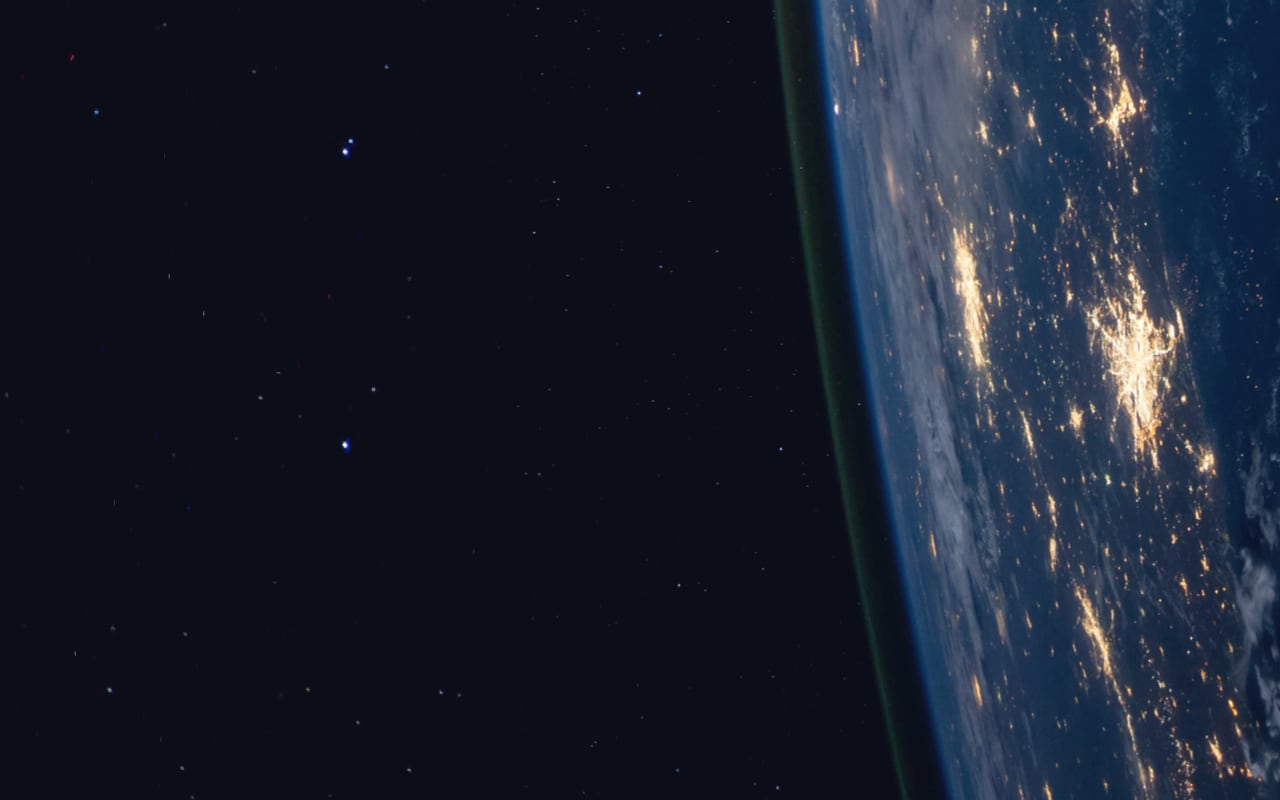
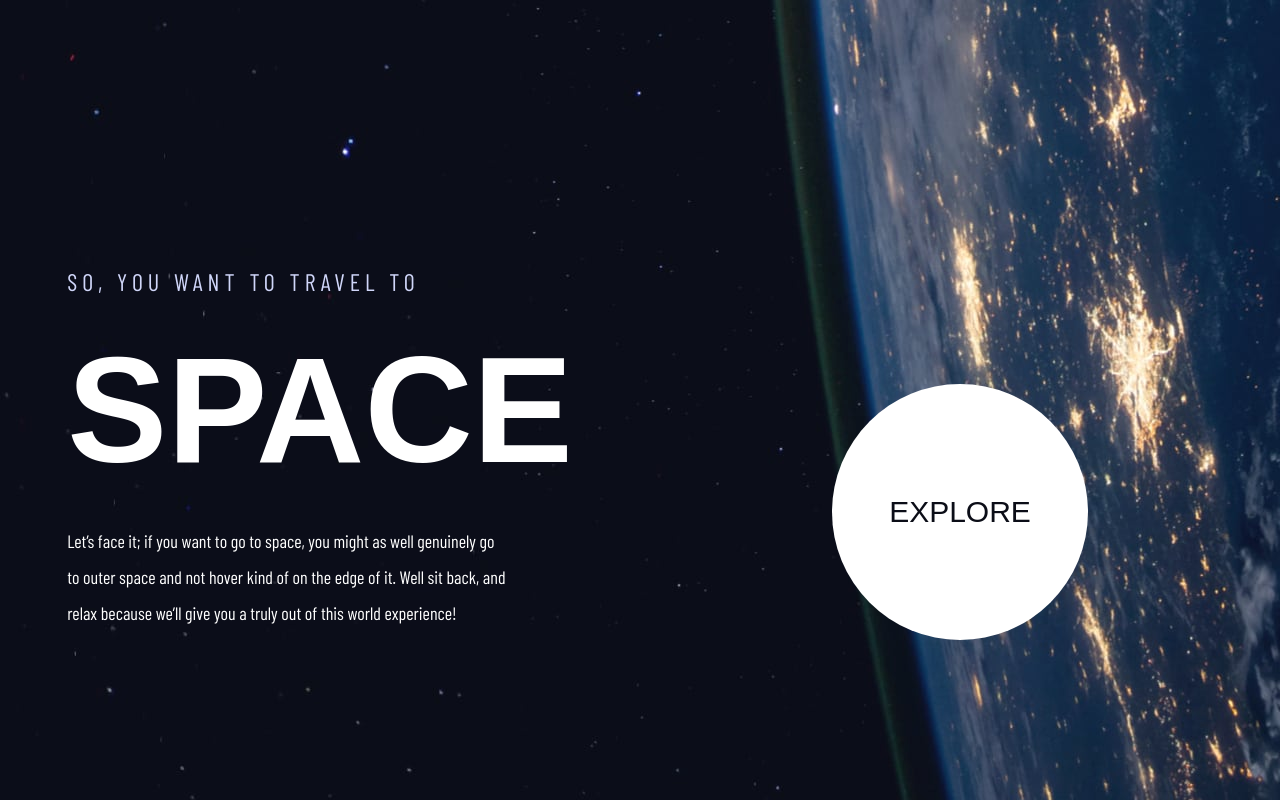
Before and after one commit to JohnPosada/Space-Tourism, a Next.js app: page / in a window 1280 px wide. Built offline with nearby package versions, Linux system fonts and the light colour scheme; a web font is replaced by a local one.

Commit message:
created home page

```diff
--- a/src/app/page.tsx
+++ b/src/app/page.tsx
@@ -1,5 +1,25 @@
 import Image from "next/image";
 
 export default function Home() {
-  return <></>;
+  return (
+    <div className="h-full w-full grid grid-cols-2 grid-rows-5 place-items-center">
+      <div className="row-span-full col-span-1 row-start-3">
+        <h2 className="row-span-full font-serif tracking-[5px] text-secondary text-2xl">
+          SO, YOU WANT TO TRAVEL TO
+        </h2>
+        <h1 className="font-sans text-tertiary text-[150px] font-bold">
+          SPACE
+        </h1>
+        <p className="w-[440px] font-serif text-tertiary text-lg leading-loose">
+          Let’s face it; if you want to go to space, you might as well genuinely
+          go to outer space and not hover kind of on the edge of it. Well sit
+          back, and relax because we’ll give you a truly out of this world
+          experience!
+        </p>
+      </div>
+      <div className="row-span-full row-start-4 col-span-1 rounded-full h-64 w-64 text-3xl font-sans flex justify-center items-center text-primary bg-white">
+        EXPLORE
+      </div>
+    </div>
+  );
 }
```
